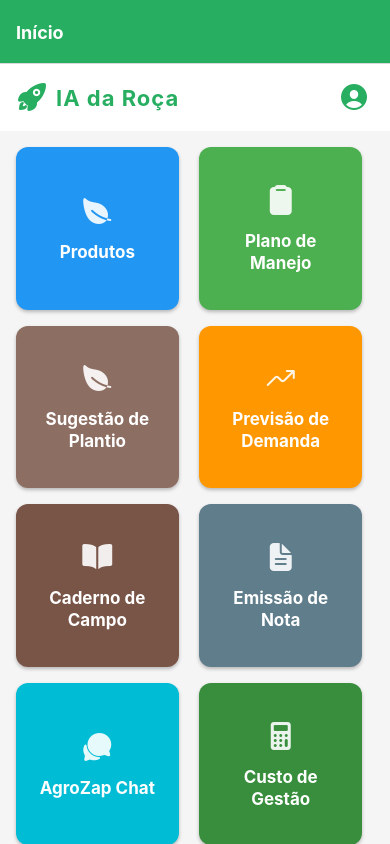
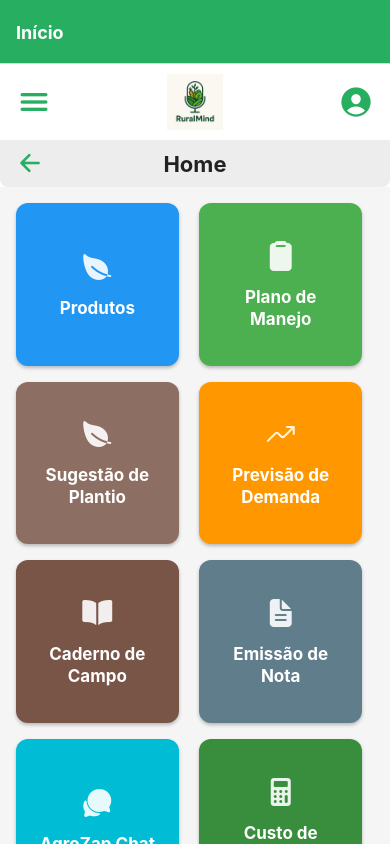
Before and after one commit to Muriloapv/inovaAgroIARoca, a React Native app: screen /Home in a window 390 px wide. Shown: the top 844 px of the page. Built offline with nearby package versions, Linux system fonts and the light colour scheme.

Commit message:
update app mobile, aparencia

```diff
--- /dev/null
+++ b/src/components/BottomTabBar.tsx
@@ -0,0 +1,113 @@
+import React from 'react';
+import { View, TouchableOpacity, StyleSheet, ActionSheetIOS, Platform } from 'react-native';
+import { Ionicons, MaterialCommunityIcons, AntDesign } from '@expo/vector-icons';
+import { useNavigation, useRoute, DrawerActions } from '@react-navigation/native';
+
+export const BottomTabBar = () => {
+  const navigation = useNavigation();
+  const route = useRoute();
+
+  // Função para abrir o menu hambúrguer (drawer)
+  const openCategoryMenu = () => {
+    navigation.dispatch(DrawerActions.openDrawer());
+  };
+
+  // Função para abrir o menu de emissão
+  const openEmissionMenu = () => {
+    alert('Opções: Emitir NFe ou QRCode');
+  };
+
+  // Função para cadastrar novo item
+  const openAddMenu = () => {
+    if (Platform.OS === 'ios') {
+      ActionSheetIOS.showActionSheetWithOptions({
+        options: ['Cancelar', 'Cadastrar Produto', 'Cadastrar Categoria'],
+        cancelButtonIndex: 0,
+      }, (buttonIndex) => {
+        if (buttonIndex === 1) navigation.navigate('ProductRegistration' as never);
+        if (buttonIndex === 2) alert('Cadastrar Categoria');
+      });
+    } else {
+      // Para Android, pode usar um modal ou alert simples
+      alert('Cadastrar novo item: Produto ou Categoria');
+    }
+  };
+
+  // Função para navegação
+  const goTo = (screen: string) => {
+    navigation.navigate(screen as never);
+  };
+
+  // Definir qual aba está ativa
+  const current = route.name;
+
+  return (
+    <View style={styles.container}>
+      {/* Home */}
+      <TouchableOpacity style={styles.tabButton} onPress={() => goTo('Home')}>
+        <Ionicons name="home" size={28} color={current === 'Home' ? '#27ae60' : '#888'} />
+      </TouchableOpacity>
+
+      {/* Emissão */}
+      <TouchableOpacity style={styles.tabButton} onPress={openEmissionMenu}>
+        <MaterialCommunityIcons name="file-document-outline" size={28} color={current === 'Emission' ? '#27ae60' : '#888'} />
+      </TouchableOpacity>
+
+      {/* Botão central destacado (menu hambúrguer) */}
+      <TouchableOpacity style={styles.fabButton} onPress={openCategoryMenu}>
+        <Ionicons name="menu" size={36} color="#bada55" />
+      </TouchableOpacity>
+
+      {/* Novo botão + */}
+      <TouchableOpacity style={styles.tabButton} onPress={openAddMenu}>
+        <AntDesign name="pluscircleo" size={28} color={current === 'Add' ? '#27ae60' : '#888'} />
+      </TouchableOpacity>
+
+      {/* Perfil */}
+      <TouchableOpacity style={styles.tabButton} onPress={() => goTo('Profile')}>
+        <Ionicons name="person" size={28} color={current === 'Profile' ? '#27ae60' : '#888'} />
+      </TouchableOpacity>
+    </View>
+  );
+};
+
+const styles = StyleSheet.create({
+  container: {
+    flexDirection: 'row',
+    alignItems: 'center',
+    justifyContent: 'space-around',
+    backgroundColor: '#fff',
+    paddingVertical: 8,
+    elevation: 10,
+    shadowColor: '#000',
+    shadowOffset: { width: 0, height: -2 },
+    shadowOpacity: 0.1,
+    shadowRadius: 4,
+    position: 'absolute',
+    left: 0,
+    right: 0,
+    bottom: 0,
+    height: 64,
+    zIndex: 100,
+  },
+  tabButton: {
+    flex: 1,
+    alignItems: 'center',
+    justifyContent: 'center',
+    height: 56,
+  },
+  fabButton: {
+    width: 64,
+    height: 64,
+    borderRadius: 32,
+    backgroundColor: '#222',
+    alignItems: 'center',
+    justifyContent: 'center',
+    marginTop: -32,
+    elevation: 12,
+    shadowColor: '#000',
+    shadowOffset: { width: 0, height: 2 },
+    shadowOpacity: 0.2,
+    shadowRadius: 6,
+  },
+});
--- a/src/components/Header.tsx
+++ b/src/components/Header.tsx
@@ -1,38 +1,64 @@
 import React from 'react';
-import { View, Text, StyleSheet, TouchableOpacity } from 'react-native';
+import { View, Text, StyleSheet, TouchableOpacity, Image } from 'react-native';
 import { Ionicons } from '@expo/vector-icons';
 import { useNavigation } from '@react-navigation/native';
 
-export const Header = ({ title }: { title?: string }) => {
+interface HeaderProps {
+  title?: string;
+  type?: 'full' | 'simple';
+}
+
+export const Header = ({ title, type = 'full' }: HeaderProps) => {
   const navigation = useNavigation();
 
   return (
-    <View style={styles.container}>
-      {title ? (
-        <Text style={styles.title}>{title}</Text>
-      ) : (
-        <View style={styles.logoContainer}>
-          <Ionicons name="rocket" size={32} color="#27ae60" style={{ marginRight: 8 }} />
-          <Text style={styles.logoText}>IA da Roça</Text>
+    <>
+      {/* Barra superior só se type for 'full' */}
+      {type === 'full' && (
+        <View style={styles.topBar}>
+          {/* Botão/Menu à esquerda */}
+          <TouchableOpacity style={styles.menuButton} onPress={() => {}}>
+            <Ionicons name="menu" size={36} color="#27ae60" />
+          </TouchableOpacity>
+
+          {/* Logo centralizada */}
+          <View style={styles.centerContainer}>
+            <Image
+              source={require('../assets/images/logo.png')}
+              style={styles.logo}
+              resizeMode="contain"
+            />
+          </View>
+
+          {/* Ícone de perfil à direita */}
+          <TouchableOpacity
+            style={styles.profileButton}
+            onPress={() => navigation.navigate('Profile' as never)}
+          >
+            <Ionicons name="person-circle" size={36} color="#27ae60" />
+          </TouchableOpacity>
         </View>
       )}
-      <TouchableOpacity
-        style={styles.profileButton}
-        onPress={() => navigation.navigate('Profile' as never)}
-      >
-        <Ionicons name="person-circle" size={32} color="#27ae60" />
-      </TouchableOpacity>
-    </View>
+
+      {/* Barra inferior: seta de voltar e nome da página */}
+      <View style={styles.bottomBar}>
+        <TouchableOpacity style={styles.backButton} onPress={() => navigation.goBack()}>
+          <Ionicons name="arrow-back" size={28} color="#27ae60" />
+        </TouchableOpacity>
+        <Text style={styles.pageTitle}>{title || ''}</Text>
+        <View style={{ width: 36 }} /> {/* Espaço para alinhar o título centralizado */}
+      </View>
+    </>
   );
 };
 
 const styles = StyleSheet.create({
-  container: {
+  topBar: {
     flexDirection: 'row',
     alignItems: 'center',
     justifyContent: 'space-between',
     paddingHorizontal: 16,
-    paddingVertical: 12,
+    paddingVertical: 10,
     backgroundColor: '#fff',
     elevation: 2,
     shadowColor: '#000',
@@ -40,22 +66,46 @@ const styles = StyleSheet.create({
     shadowOpacity: 0.1,
     shadowRadius: 2,
   },
-  logoContainer: {
+  menuButton: {
+    width: 40,
+    alignItems: 'flex-start',
+    justifyContent: 'center',
+  },
+  centerContainer: {
+    flex: 1,
+    alignItems: 'center',
+    justifyContent: 'center',
+    flexDirection: 'column',
+  },
+  logo: {
+    width: 56,
+    height: 56,
+  },
+  profileButton: {
+    width: 40,
+    alignItems: 'flex-end',
+    justifyContent: 'center',
+  },
+  bottomBar: {
     flexDirection: 'row',
     alignItems: 'center',
+    justifyContent: 'space-between',
+    backgroundColor: '#ededed',
+    paddingHorizontal: 16,
+    paddingVertical: 8,
+    borderBottomLeftRadius: 8,
+    borderBottomRightRadius: 8,
   },
-  logoText: {
+  backButton: {
+    width: 36,
+    alignItems: 'flex-start',
+    justifyContent: 'center',
+  },
+  pageTitle: {
+    flex: 1,
+    textAlign: 'center',
     fontSize: 22,
     fontWeight: 'bold',
-    color: '#27ae60',
-    letterSpacing: 1,
-  },
-  title: {
-    fontSize: 20,
-    fontWeight: 'bold',
-    color: '#333',
-  },
-  profileButton: {
-    padding: 4,
+    color: '#222',
   },
 });
--- a/src/components/ScreenWithMenu.tsx
+++ b/src/components/ScreenWithMenu.tsx
@@ -1,17 +1,23 @@
 import React from 'react';
 import { View, StyleSheet } from 'react-native';
-import { ScreenMenu } from './ScreenMenu';
 import { Header } from './Header';
+import { BottomTabBar } from './BottomTabBar';
 import { useRoute } from '@react-navigation/native';
 
 export const ScreenWithMenu = (WrappedComponent: React.ComponentType<any>) => {
   return (props: any) => {
     const route = useRoute();
+    const isHome = route.name === 'Home';
     return (
       <View style={styles.container}>
-        <Header title={route.name !== 'Home' ? route.name : undefined} />
-        <WrappedComponent {...props} />
-        <ScreenMenu />
+        {/* Header completo só na Home */}
+        {isHome && <Header type="full" title={route.name} />}
+        {/* Conteúdo full */}
+        <View style={styles.contentWrapper}>
+          <WrappedComponent {...props} />
+        </View>
+        {/* Barra inferior só nas demais telas */}
+        {!isHome && <BottomTabBar />}
       </View>
     );
   };
@@ -20,5 +26,10 @@ export const ScreenWithMenu = (WrappedComponent: React.ComponentType<any>) => {
 const styles = StyleSheet.create({
   container: {
     flex: 1,
+    backgroundColor: '#fff',
+  },
+  contentWrapper: {
+    flex: 1,
+    paddingBottom: 72, // espaço para a barra inferior
   },
 });
```
Also changed, not shown: src/assets/images/logo.png (added), 1 other file (tests, documents, lock files or other folders).
